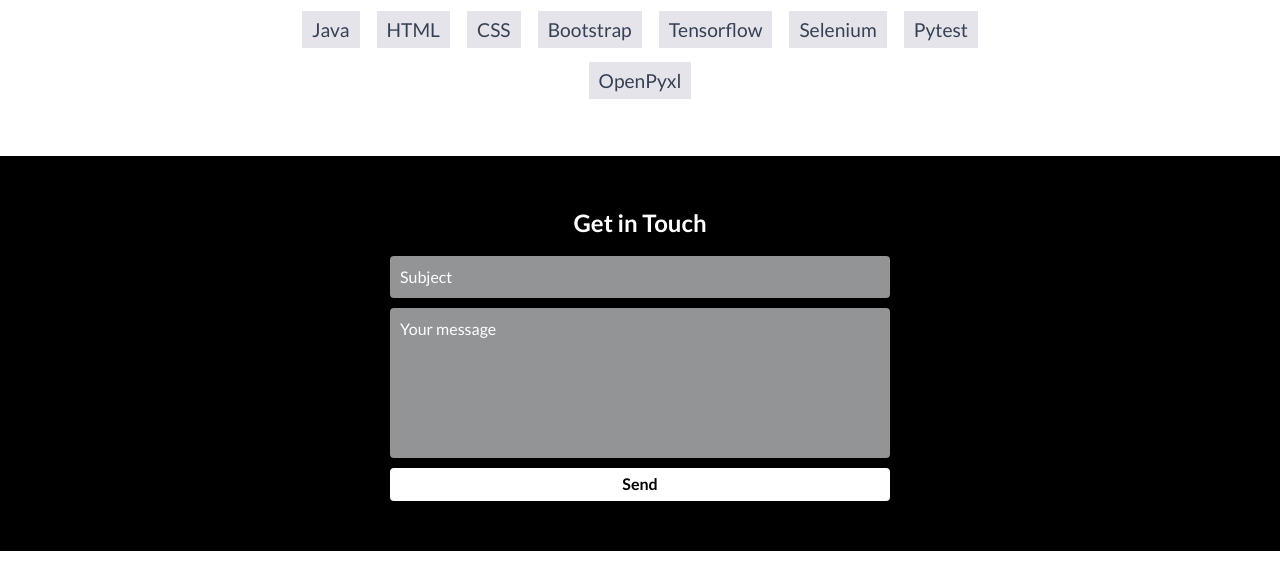
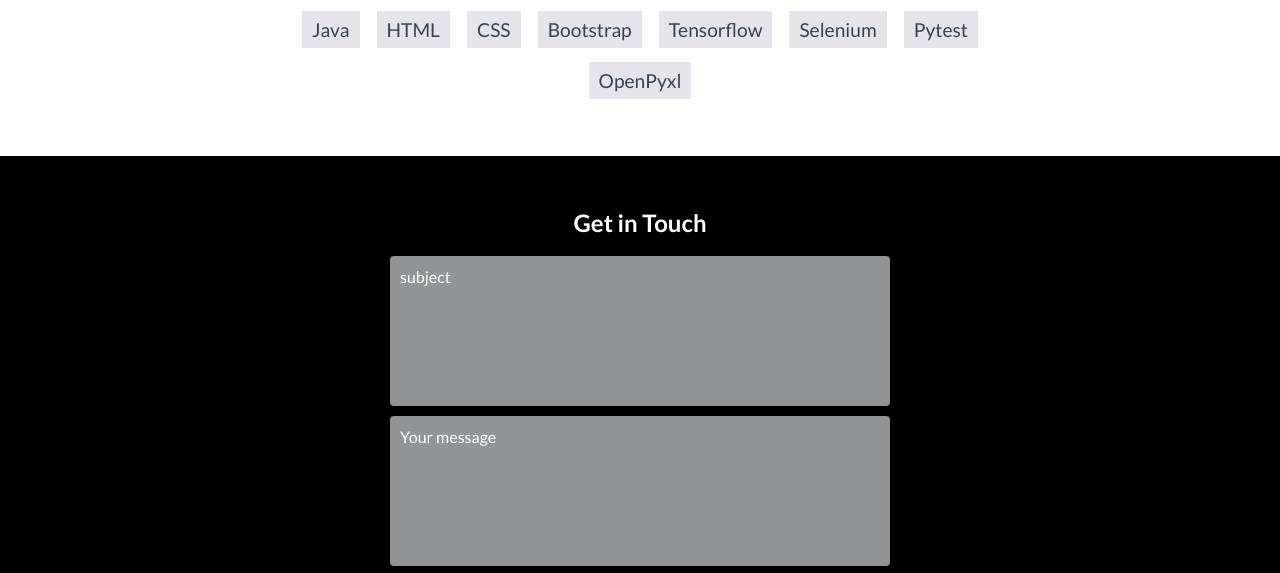
Before and after one commit to Arifuzzaman-Munaf/my-portfolio, a website: page index.html in a window 1280 px wide. Shown: the part 4087-4660 px from the top of the page. Drawn offline with nearby package versions, Linux system fonts and the light colour scheme.

Commit message:
Update index.html

```diff
--- a/index.html
+++ b/index.html
@@ -294,7 +294,7 @@
         <h2><b>Get in Touch</b></h2>
         <div id="contact-form">
             <form method="POST" enctype="text/plain" action="mailto:arifuzzamanmunaf.com">
-                <input type="text" name="_subject" placeholder="Subject" />
+                <textarea name="subject" placeholder="subject" required></textarea>
                 <!-- <input type="email" name="_replyto" placeholder="Your email" required> -->
                 <textarea name="message" placeholder="Your message" required></textarea>
                 <button type="submit">Send</button>
```
